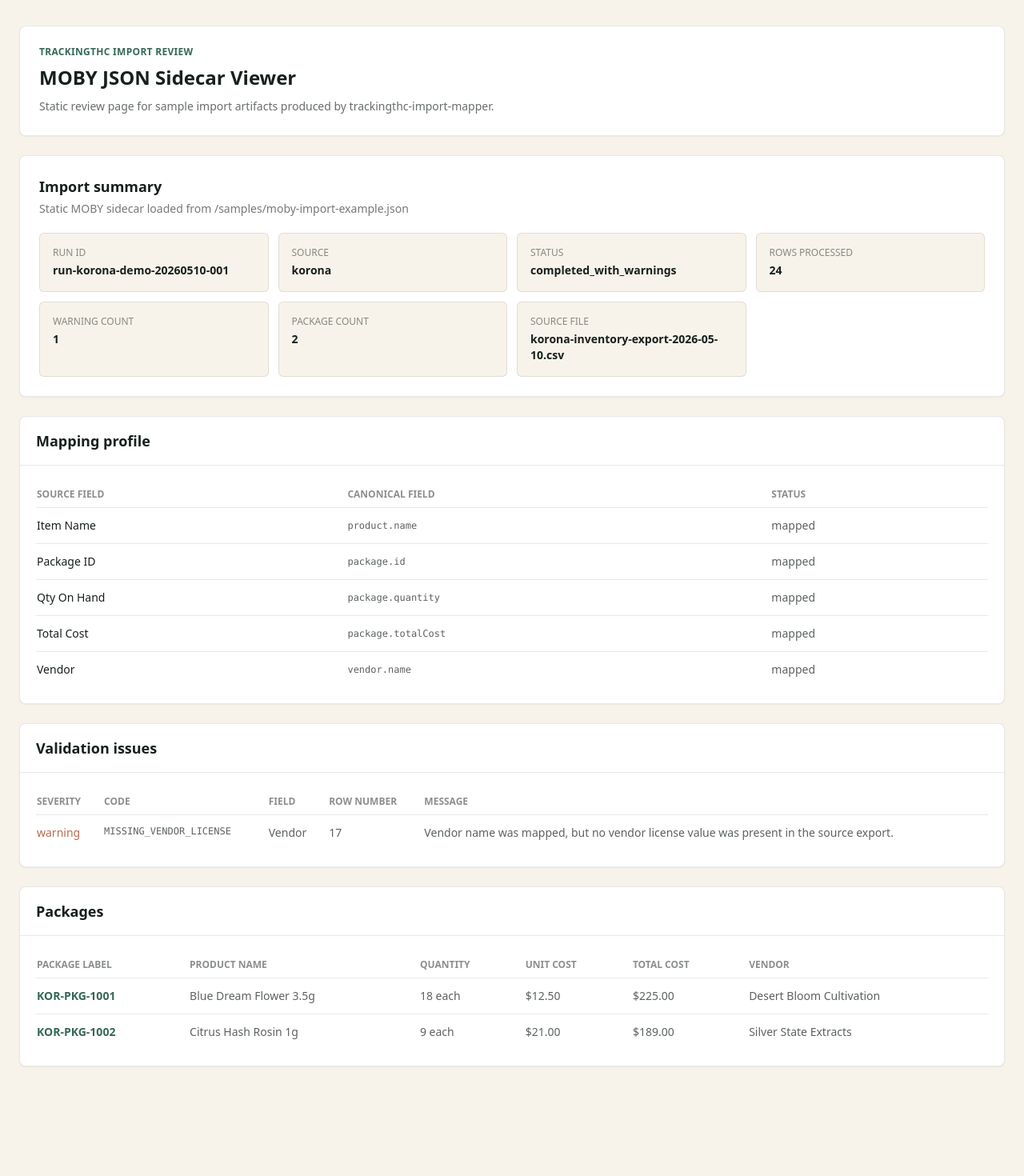
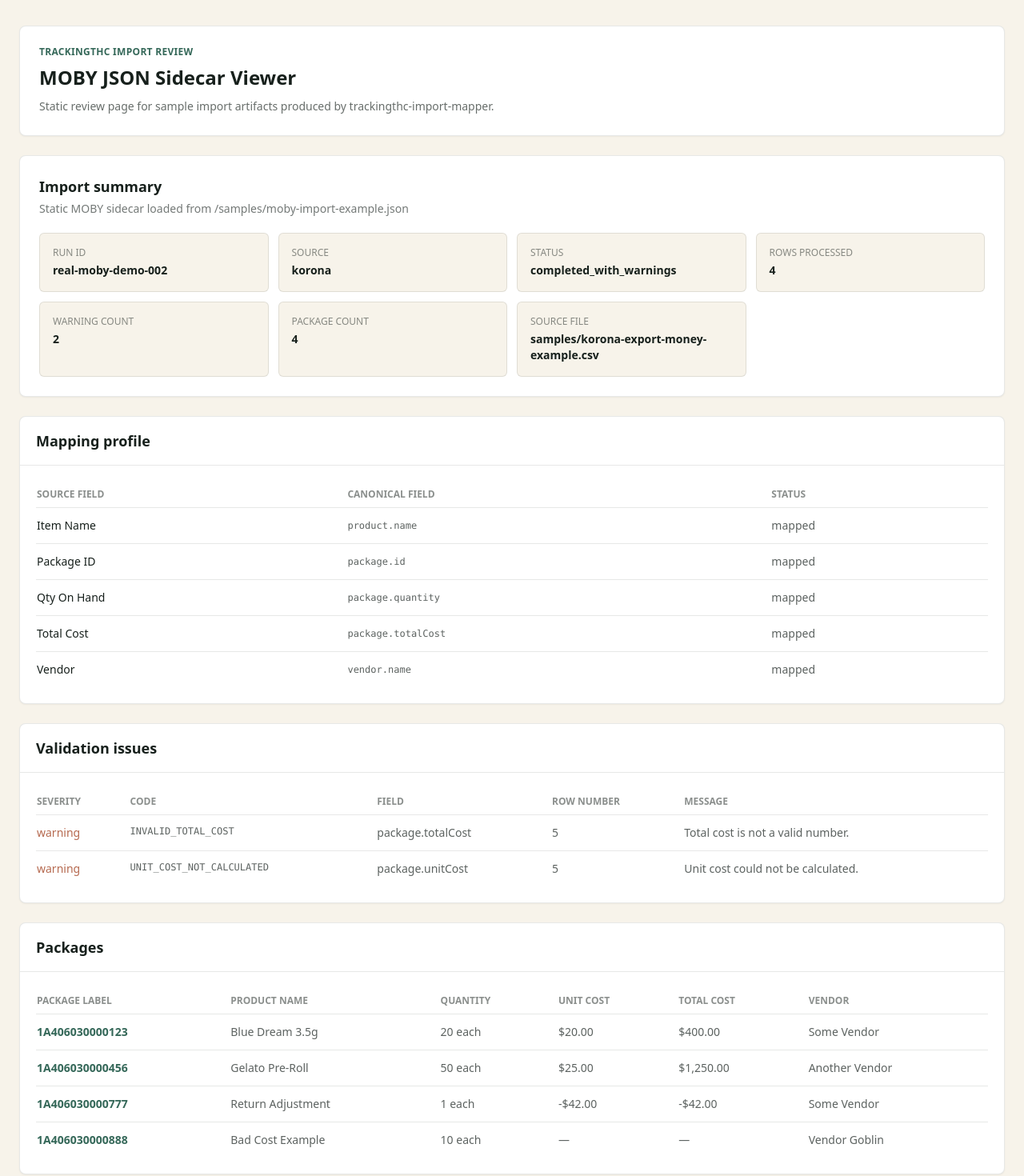
Before and after one commit to LJrobinson/TrackingTHC, a Next.js app: page /import-review in a window 1280 px wide. Shown: the top 1470 px of the page at 80% size. Before the commit the page ends 1365 px from the top, so only its background shows below. Built offline with nearby package versions, Linux system fonts and the light colour scheme.

Commit message:
Render real moby import sample

```diff
--- a/public/samples/moby-import-example.json
+++ b/public/samples/moby-import-example.json
@@ -1,10 +1,9 @@
 {
   "mappingProfile": {
-    "id": "map-korona-demo-001",
-    "name": "Korona Inventory Import Demo",
-    "sourceSystem": "korona",
-    "version": "2026.05-demo",
-    "createdAt": "2026-05-10T18:30:00.000Z",
+    "id": "real-moby-demo-002-mapping-profile",
+    "name": "korona import mapping",
+    "source": "korona",
+    "createdAt": "2026-05-11T04:20:21.566Z",
     "mappings": [
       {
         "sourceField": "Item Name",
@@ -34,65 +33,162 @@
     ]
   },
   "importRun": {
-    "id": "run-korona-demo-20260510-001",
-    "sourceSystem": "korona",
+    "id": "real-moby-demo-002",
+    "source": "korona",
     "status": "completed_with_warnings",
-    "rowsProcessed": 24,
-    "warningCount": 1,
-    "packageCount": 2,
-    "sourceFile": "korona-inventory-export-2026-05-10.csv",
-    "startedAt": "2026-05-10T18:31:12.000Z",
-    "completedAt": "2026-05-10T18:31:19.000Z",
+    "filename": "samples/korona-export-money-example.csv",
+    "startedAt": "2026-05-11T04:20:21.566Z",
+    "completedAt": "2026-05-11T04:20:21.566Z",
+    "summary": {
+      "rowCount": 4,
+      "successCount": 4,
+      "warningCount": 2,
+      "errorCount": 0
+    },
     "metadata": {
-      "mapper": "trackingthc-import-mapper",
-      "artifactType": "moby-import",
-      "environment": "demo"
+      "sourceFile": "samples/korona-export-money-example.csv",
+      "mappingFile": "samples/korona-mapping.json",
+      "outputFile": "output\\runs\\real-moby-demo-002\\normalized.csv",
+      "warningsFile": "output\\runs\\real-moby-demo-002\\warnings.csv",
+      "unitCostsCalculated": 3,
+      "originalStatus": "success"
     }
   },
   "validationIssues": [
     {
+      "code": "INVALID_TOTAL_COST",
       "severity": "warning",
-      "code": "MISSING_VENDOR_LICENSE",
-      "field": "Vendor",
-      "rowNumber": 17,
-      "message": "Vendor name was mapped, but no vendor license value was present in the source export."
+      "message": "Total cost is not a valid number.",
+      "rowNumber": 5,
+      "field": "package.totalCost",
+      "metadata": {
+        "productName": "Bad Cost Example",
+        "packageId": "1A406030000888",
+        "quantity": "10",
+        "totalCost": "N/A"
+      }
+    },
+    {
+      "code": "UNIT_COST_NOT_CALCULATED",
+      "severity": "warning",
+      "message": "Unit cost could not be calculated.",
+      "rowNumber": 5,
+      "field": "package.unitCost",
+      "metadata": {
+        "productName": "Bad Cost Example",
+        "packageId": "1A406030000888",
+        "quantity": "10",
+        "totalCost": "N/A"
+      }
     }
   ],
   "packages": [
     {
-      "id": "pkg-korona-1001",
-      "label": "KOR-PKG-1001",
-      "product": {
-        "name": "Blue Dream Flower 3.5g"
+      "id": "package_1A406030000123",
+      "label": "1A406030000123",
+      "quantity": {
+        "value": 20,
+        "unit": "each"
       },
-      "quantity": 18,
-      "unitOfMeasure": "each",
-      "unitCost": 12.5,
-      "totalCost": 225,
-      "vendor": {
-        "name": "Desert Bloom Cultivation"
+      "unitCost": {
+        "amount": 20,
+        "currency": "USD"
       },
+      "totalCost": {
+        "amount": 400,
+        "currency": "USD"
+      },
+      "externalReferences": [
+        {
+          "system": "korona",
+          "externalId": "samples/korona-export-money-example.csv:2",
+          "label": "Normalized row reference"
+        }
+      ],
       "metadata": {
-        "sourceRow": 4,
-        "sourceSku": "BD-35G"
+        "productName": "Blue Dream 3.5g",
+        "vendorName": "Some Vendor",
+        "rowNumber": 2,
+        "sourceFile": "samples/korona-export-money-example.csv"
       }
     },
     {
-      "id": "pkg-korona-1002",
-      "label": "KOR-PKG-1002",
-      "product": {
-        "name": "Citrus Hash Rosin 1g"
+      "id": "package_1A406030000456",
+      "label": "1A406030000456",
+      "quantity": {
+        "value": 50,
+        "unit": "each"
       },
-      "quantity": 9,
-      "unitOfMeasure": "each",
-      "unitCost": 21,
-      "totalCost": 189,
-      "vendor": {
-        "name": "Silver State Extracts"
+      "unitCost": {
+        "amount": 25,
+        "currency": "USD"
       },
+      "totalCost": {
+        "amount": 1250,
+        "currency": "USD"
+      },
+      "externalReferences": [
+        {
+          "system": "korona",
+          "externalId": "samples/korona-export-money-example.csv:3",
+          "label": "Normalized row reference"
+        }
+      ],
       "metadata": {
-        "sourceRow": 11,
-        "sourceSku": "CHR-1G"
+        "productName": "Gelato Pre-Roll",
+        "vendorName": "Another Vendor",
+        "rowNumber": 3,
+        "sourceFile": "samples/korona-export-money-example.csv"
+      }
+    },
+    {
+      "id": "package_1A406030000777",
+      "label": "1A406030000777",
+      "quantity": {
+        "value": 1,
+        "unit": "each"
+      },
+      "unitCost": {
+        "amount": -42,
+        "currency": "USD"
+      },
+      "totalCost": {
+        "amount": -42,
+        "currency": "USD"
+      },
+      "externalReferences": [
+        {
+          "system": "korona",
+          "externalId": "samples/korona-export-money-example.csv:4",
+          "label": "Normalized row reference"
+        }
+      ],
+      "metadata": {
+        "productName": "Return Adjustment",
+        "vendorName": "Some Vendor",
+        "rowNumber": 4,
+        "sourceFile": "samples/korona-export-money-example.csv"
+      }
+    },
+    {
+      "id": "package_1A406030000888",
+      "label": "1A406030000888",
+      "quantity": {
+        "value": 10,
+        "unit": "each"
+      },
+      "externalReferences": [
+        {
+          "system": "korona",
+          "externalId": "samples/korona-export-money-example.csv:5",
+          "label": "Normalized row reference"
+        }
+      ],
+      "metadata": {
+        "productName": "Bad Cost Example",
+        "vendorName": "Vendor Goblin",
+        "rowNumber": 5,
+        "sourceFile": "samples/korona-export-money-example.csv"
       }
     }
   ]
--- a/src/components/import-review/import-review-viewer.tsx
+++ b/src/components/import-review/import-review-viewer.tsx
@@ -13,6 +13,7 @@ type MappingEntry = {
 
 type MappingProfile = {
   sourceSystem?: string;
+  source?: string;
   mappings?: MappingEntry[];
 };
 
@@ -21,9 +22,15 @@ type ImportRun = {
   sourceSystem?: string;
   source?: string;
   status?: string;
+  summary?: {
+    rowCount?: number | string;
+    warningCount?: number | string;
+  };
+  metadata?: {
+    sourceFile?: string;
+  };
   rowsProcessed?: number;
   warningCount?: number;
-  packageCount?: number;
   sourceFile?: string;
 };
 
@@ -35,6 +42,22 @@ type ValidationIssue = {
   message?: string;
 };
 
+type Quantity =
+  | number
+  | string
+  | {
+      value?: number | string;
+      unit?: string;
+    };
+
+type Money =
+  | number
+  | string
+  | {
+      amount?: number | string;
+      currency?: string;
+    };
+
 type ImportPackage = {
   id?: string;
   label?: string;
@@ -43,13 +66,17 @@ type ImportPackage = {
   product?: {
     name?: string;
   };
-  quantity?: number;
+  quantity?: Quantity;
   unitOfMeasure?: string;
-  unitCost?: number;
-  totalCost?: number;
+  unitCost?: Money;
+  totalCost?: Money;
   vendorName?: string;
   vendor?: {
     name?: string;
+  };
+  metadata?: {
+    productName?: string;
+    vendorName?: string;
   };
 };
 
@@ -62,26 +89,91 @@ type MobyImportSidecar = {
 
 type SummaryItemProps = {
   label: string;
-  value: string | number | undefined;
+  value: unknown;
 };
 
-function display(value: string | number | null | undefined) {
+function display(value: unknown) {
   if (value === null || value === undefined || value === "") {
+    return FALLBACK;
+  }
+
+  if (typeof value === "object") {
     return FALLBACK;
   }
 
   return String(value);
 }
 
-function formatCurrency(value: number | undefined) {
-  if (typeof value !== "number" || Number.isNaN(value)) {
+function formatQuantity(quantity: Quantity | null | undefined) {
+  if (quantity === null || quantity === undefined || quantity === "") {
     return FALLBACK;
   }
 
-  return new Intl.NumberFormat("en-US", {
-    style: "currency",
-    currency: "USD"
-  }).format(value);
+  if (typeof quantity !== "object") {
+    return String(quantity);
+  }
+
+  const value = display(quantity.value);
+
+  if (value === FALLBACK) {
+    return FALLBACK;
+  }
+
+  return quantity.unit ? `${value} ${quantity.unit}` : value;
+}
+
+function formatMoney(money: Money | null | undefined) {
+  if (money === null || money === undefined || money === "") {
+    return FALLBACK;
+  }
+
+  const formatUsd = (amount: number) =>
+    new Intl.NumberFormat("en-US", {
+      style: "currency",
+      currency: "USD"
+    }).format(amount);
+
+  if (typeof money === "number") {
+    return formatUsd(money);
+  }
+
+  if (typeof money === "string") {
+    const parsedAmount = Number(money);
+
+    if (Number.isFinite(parsedAmount)) {
+      return formatUsd(parsedAmount);
+    }
+
+    return money;
+  }
+
+  if (typeof money !== "object") {
+    return FALLBACK;
+  }
+
+  const amount = money.amount;
+  const currency = money.currency;
+  const normalizedCurrency = currency?.toUpperCase();
+
+  if (amount === null || amount === undefined || amount === "") {
+    return FALLBACK;
+  }
+
+  const numericAmount = typeof amount === "number" ? amount : Number(amount);
+
+  if (normalizedCurrency === "USD" && Number.isFinite(numericAmount)) {
+    return formatUsd(numericAmount);
+  }
+
+  return currency ? `${display(amount)} ${currency}` : display(amount);
+}
+
+function formatLegacyQuantity(item: ImportPackage) {
+  if (typeof item.quantity === "number" && item.unitOfMeasure) {
+    return `${item.quantity} ${item.unitOfMeasure}`;
+  }
+
+  return formatQuantity(item.quantity);
 }
 
 function SummaryItem({ label, value }: SummaryItemProps) {
@@ -172,7 +264,7 @@ export function ImportReviewViewer() {
   const mappings = Array.isArray(mappingProfile?.mappings) ? mappingProfile.mappings : [];
   const validationIssues = Array.isArray(data?.validationIssues) ? data.validationIssues : [];
   const packages = Array.isArray(data?.packages) ? data.packages : [];
-  const source = importRun?.sourceSystem ?? importRun?.source ?? mappingProfile?.sourceSystem;
+  const source = importRun?.sourceSystem ?? importRun?.source ?? mappingProfile?.sourceSystem ?? mappingProfile?.source;
 
   return (
     <div className="space-y-6">
@@ -185,10 +277,10 @@ export function ImportReviewViewer() {
           <SummaryItem label="Run ID" value={importRun?.id} />
           <SummaryItem label="Source" value={source} />
           <SummaryItem label="Status" value={importRun?.status} />
-          <SummaryItem label="Rows processed" value={importRun?.rowsProcessed} />
-          <SummaryItem label="Warning count" value={importRun?.warningCount ?? validationIssues.length} />
-          <SummaryItem label="Package count" value={importRun?.packageCount ?? packages.length} />
-          <SummaryItem label="Source file" value={importRun?.sourceFile} />
+          <SummaryItem label="Rows processed" value={importRun?.summary?.rowCount ?? importRun?.rowsProcessed} />
+          <SummaryItem label="Warning count" value={importRun?.summary?.warningCount ?? importRun?.warningCount} />
+          <SummaryItem label="Package count" value={packages.length} />
+          <SummaryItem label="Source file" value={importRun?.metadata?.sourceFile ?? importRun?.sourceFile} />
         </div>
       </section>
 
@@ -270,14 +362,15 @@ export function ImportReviewViewer() {
                 {packages.map((item, index) => (
                   <tr key={`${item.id ?? item.label ?? "package"}-${index}`} className="border-b border-ink/10 last:border-0">
                     <td className="py-3 pr-4 font-semibold text-moss">{display(item.label ?? item.packageLabel ?? item.id)}</td>
-                    <td className="py-3 pr-4 text-ink/70">{display(item.product?.name ?? item.productName)}</td>
                     <td className="py-3 pr-4 text-ink/70">
-                      {display(item.quantity)}
-                      {item.unitOfMeasure ? ` ${item.unitOfMeasure}` : ""}
+                      {display(item.metadata?.productName ?? item.product?.name ?? item.productName)}
                     </td>
-                    <td className="py-3 pr-4 text-ink/70">{formatCurrency(item.unitCost)}</td>
-                    <td className="py-3 pr-4 text-ink/70">{formatCurrency(item.totalCost)}</td>
-                    <td className="py-3 pr-4 text-ink/70">{display(item.vendor?.name ?? item.vendorName)}</td>
+                    <td className="py-3 pr-4 text-ink/70">{formatLegacyQuantity(item)}</td>
+                    <td className="py-3 pr-4 text-ink/70">{formatMoney(item.unitCost)}</td>
+                    <td className="py-3 pr-4 text-ink/70">{formatMoney(item.totalCost)}</td>
+                    <td className="py-3 pr-4 text-ink/70">
+                      {display(item.metadata?.vendorName ?? item.vendor?.name ?? item.vendorName)}
+                    </td>
                   </tr>
                 ))}
               </tbody>
```
